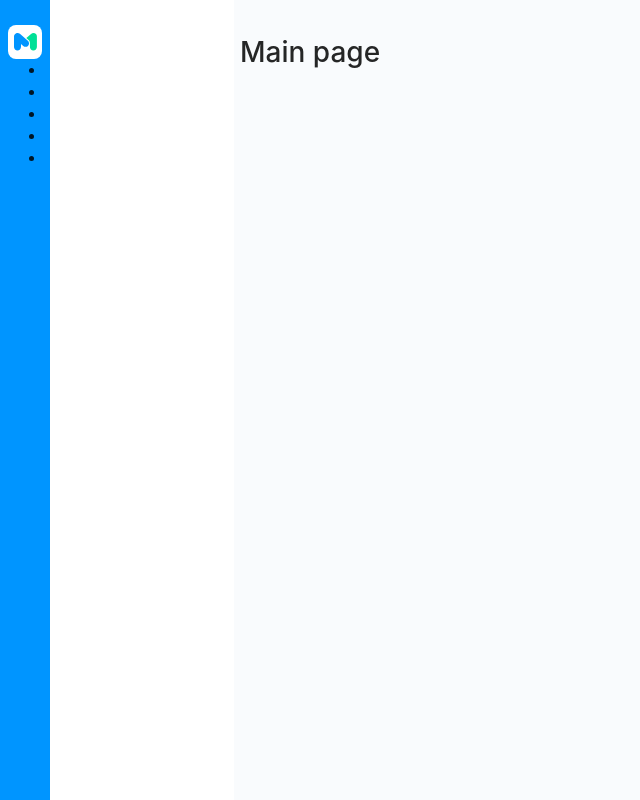
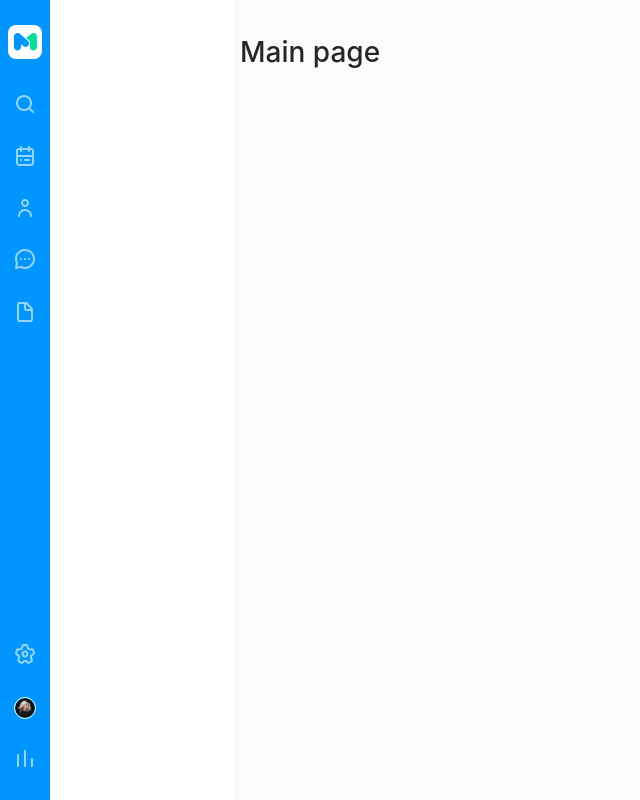
Before and after one commit to michaeldaineka/HR-Management-Admin-Template, a React (Create React App) app: page / in a window 1280 px wide. Both pictures are taken after a click on the button "Log In". Shown: the whole page, without its empty margins (0-640 px from the left). Built offline with nearby package versions, Linux system fonts and the light colour scheme.

Commit message:
feat: add navbar sidebar

```diff
--- a/src/components/Sidebar/Sidebar.js
+++ b/src/components/Sidebar/Sidebar.js
@@ -1,19 +1,27 @@
 import React from "react";
 import s from "./Sidebar.module.less";
-import logo from 'images/logo.svg'
+import logo from "images/logo.svg";
+import { Button } from "antd";
+import navbarSchema from "./schema/navbarSchema";
+import { ReactComponent as SearchIcon } from "images/icons/line/settings.svg";
 
 const Sidebar = () => {
   return (
     <aside className={s.sidebar}>
       <nav className={s.navbar}>
-          <img src={logo} alt={"MoveUp"} className={s.logo}/>
-          <ul>
-              <li></li>
-              <li></li>
-              <li></li>
-              <li></li>
-              <li></li>
-          </ul>
+        <img src={logo} alt={"MoveUp"} className={s.logo} />
+        <ul className={s.navbarList}>
+          {navbarSchema[0].map((item) => (
+            <li key={item.alt}>
+              <Button type="text" icon={item.icon} className={s.icon}/>
+            </li>
+          ))}
+          {navbarSchema[1].map((item) => (
+            <li key={item.alt} className={s.navbarListBottom}>
+              <Button type="text" icon={item.icon ? item.icon : <img src={item.img} alt={item.alt} className={s.avatar}/>} className={s.icon} />
+            </li>
+          ))}
+        </ul>
       </nav>
       <nav className={s.menu}></nav>
     </aside>
--- a/src/components/Sidebar/Sidebar.module.less
+++ b/src/components/Sidebar/Sidebar.module.less
@@ -13,10 +13,38 @@
     display: flex;
     flex-direction: column;
     align-items: center;
+    overflow: auto;
     .logo {
       border-radius: 8px;
       width: 34px;
       height: 34px;
+    }
+    &List {
+      padding-inline-start: 0;
+      margin-bottom: 0;
+      padding-top: 30px;
+      flex-grow: 1;
+      display: flex;
+      flex-direction: column;
+      li {
+        list-style: none;
+        &:not(:last-child) {
+          margin-bottom: 20px;
+        }
+        &:not(.navbarListBottom) + .navbarListBottom {
+          margin-top: auto;
+        }
+        .avatar {
+          border: 1px solid @white;
+          border-radius: 50%;
+        }
+      }
+      .icon {
+        path {
+          fill: @white;
+          opacity: 0.6;
+        }
+      }
     }
   }
   .menu {
--- /dev/null
+++ b/src/components/Sidebar/schema/navbarSchema.js
@@ -0,0 +1,49 @@
+import { ReactComponent as SearchIcon } from "images/icons/line/search.svg";
+import { ReactComponent as CalendarIcon } from "images/icons/line/calendar.svg";
+import { ReactComponent as PersonIcon } from "images/icons/line/person.svg";
+import { ReactComponent as FriendsIcon } from "images/icons/line/message-circle.svg";
+import { ReactComponent as FileIcon } from "images/icons/line/file.svg";
+
+import { ReactComponent as SettingsIcon } from "images/icons/line/settings.svg";
+import avatarImg from "images/avatar.svg";
+import { ReactComponent as BarIcon } from "images/icons/line/bar-chart.svg";
+import React from "react";
+
+export default [
+  [
+    {
+      icon: <SearchIcon />,
+      alt: "search",
+    },
+    {
+      icon: <CalendarIcon />,
+      alt: "calendar",
+    },
+    {
+      icon: <PersonIcon />,
+      alt: "contact",
+    },
+    {
+      icon: <FriendsIcon />,
+      alt: "friends group",
+    },
+    {
+      icon: <FileIcon />,
+      alt: "file manager",
+    },
+  ],
+  [
+    {
+      icon: <SettingsIcon />,
+      alt: "settings",
+    },
+    {
+      img: avatarImg,
+      alt: "account",
+    },
+    {
+      icon: <BarIcon />,
+      alt: "bar",
+    },
+  ],
+];
--- a/src/styles/_utils.less
+++ b/src/styles/_utils.less
@@ -1,3 +1,23 @@
 .d-flex {
   display: flex;
 }
+
+.m-auto {
+  margin: auto;
+}
+
+.mt-auto {
+  margin-top: auto;
+}
+
+.ml-auto {
+  margin-left: auto;
+}
+
+.mr-auto {
+  margin-right: auto;
+}
+
+.mb-auto {
+  margin-bottom: auto;
+}
```
Also changed, not shown: src/components/Sidebar/schema/menuSchema.js (added), src/images/avatar.svg (added).
